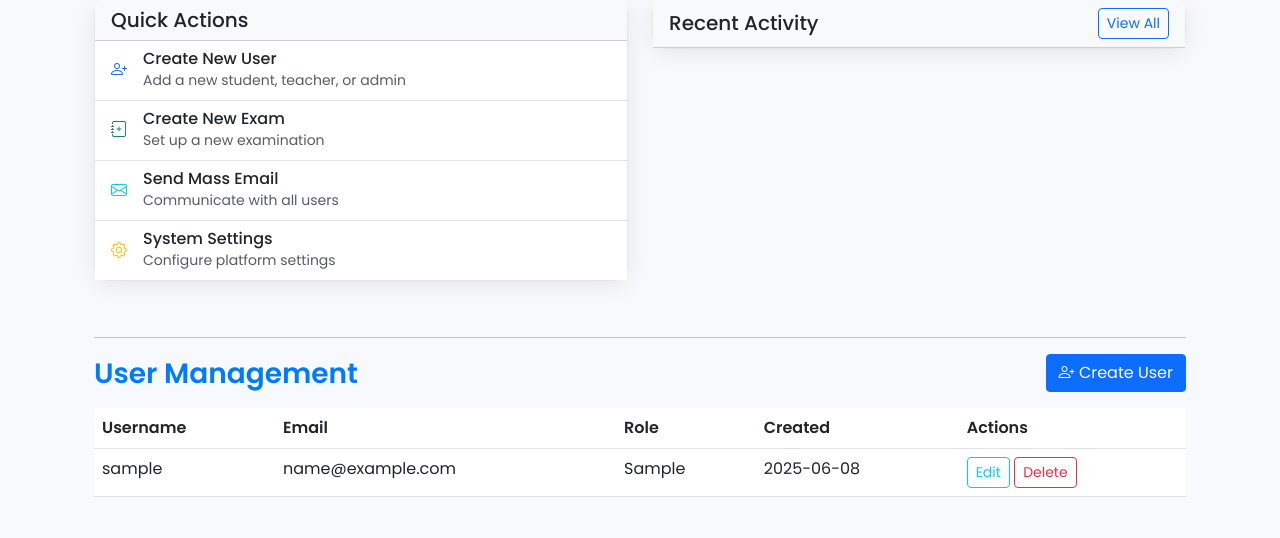
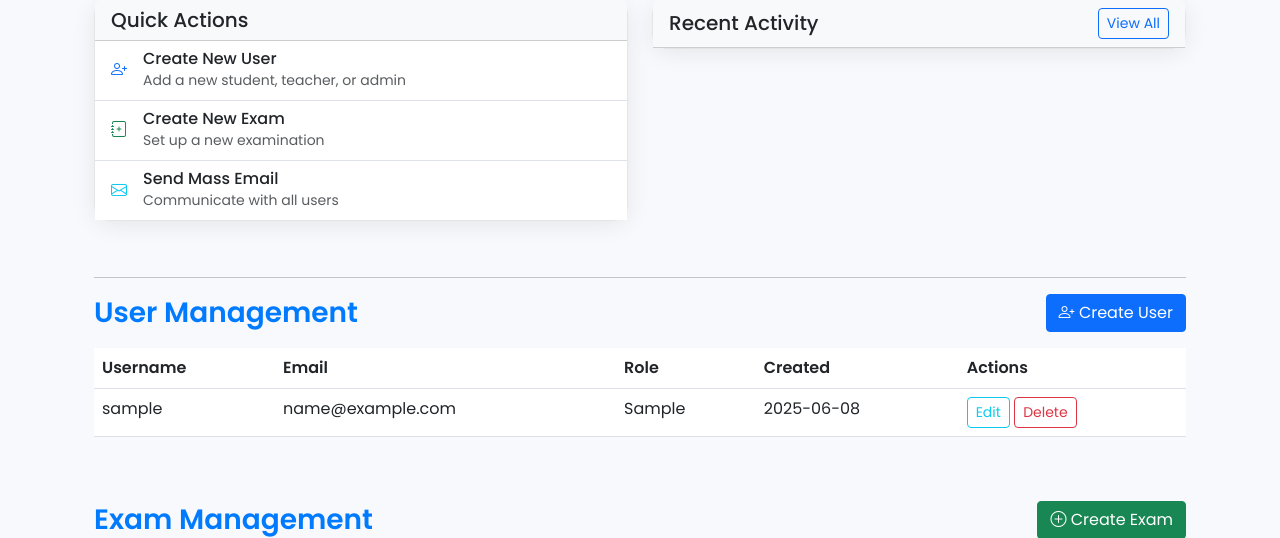
Before and after one commit to tanushg07/ExamPro, a Flask app: page /admin/dashboard in a window 1280 px wide. Shown: the part 357-895 px from the top of the page. Run offline with Flask 3, Linux system fonts and the light colour scheme; the visitor is signed in with stand-in values (Sample User, id 1); data comes from the database, SQL or seed files in the repository; data that the repository does not hold is empty; some libraries are stand-ins or nearby versions.

Commit message:
Settings removed

```diff
--- a/app/admin_routes.py
+++ b/app/admin_routes.py
@@ -205,7 +205,8 @@ def create_exam():
 @admin_required
 def system_settings():
     if request.method == 'POST':
-        try:            # Update system settings
+        try:
+            # Update system settings
             current_app.config['MAIL_SERVER'] = request.form.get('mail_server')
             current_app.config['MAIL_PORT'] = int(request.form.get('mail_port'))
             # Add more settings as needed
--- a/templates/base.html
+++ b/templates/base.html
@@ -220,11 +220,14 @@
                                 <a class="dropdown-item" href="{{ url_for('auth.profile') }}">
                                     <i class="bi bi-person-circle me-2"></i> Profile
                                 </a>
-                            </li>                            <li>
+                            </li>
+                            {% if current_user.is_admin() %}
+                            <li>
                                 <a class="dropdown-item" href="{{ url_for('admin.system_settings') }}">
                                     <i class="bi bi-gear me-2"></i> Settings
                                 </a>
                             </li>
+                            {% endif %}
                             <li><hr class="dropdown-divider"></li>
                             <li>
                                 <a class="dropdown-item text-danger" href="{{ url_for('auth.logout') }}">
--- a/templates/dashboard/admin_dashboard.html
+++ b/templates/dashboard/admin_dashboard.html
@@ -133,13 +133,6 @@
                             <div>
                                 <h6 class="mb-0">Send Mass Email</h6>
                                 <small class="text-muted">Communicate with all users</small>
-                            </div>
-                        </a>
-                        <a href="{{ url_for('admin.system_settings') }}" class="list-group-item list-group-item-action d-flex align-items-center">
-                            <i class="bi bi-gear text-warning me-3"></i>
-                            <div>
-                                <h6 class="mb-0">System Settings</h6>
-                                <small class="text-muted">Configure platform settings</small>
                             </div>
                         </a>
                     </div>
```
Also changed, not shown: 1 other file.
